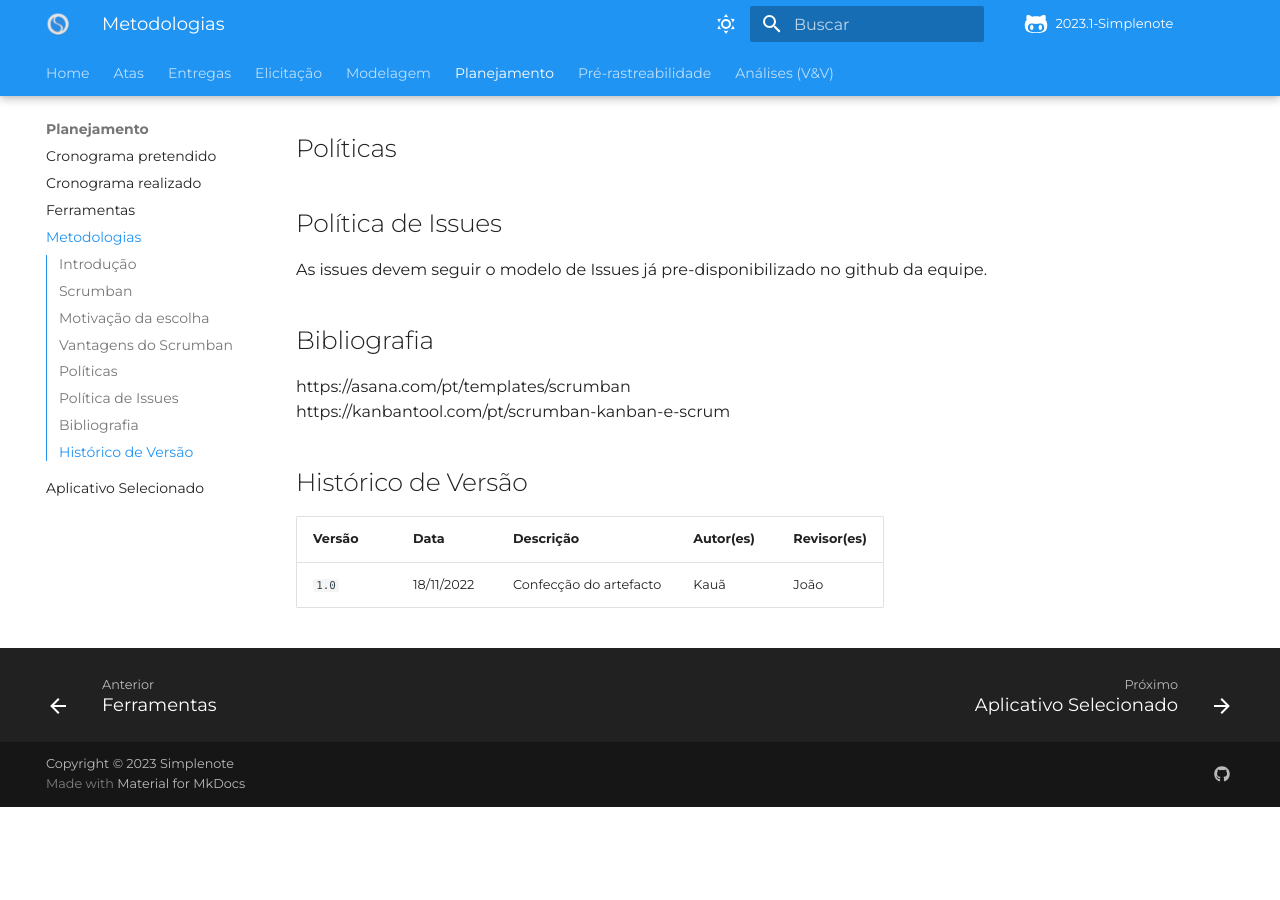
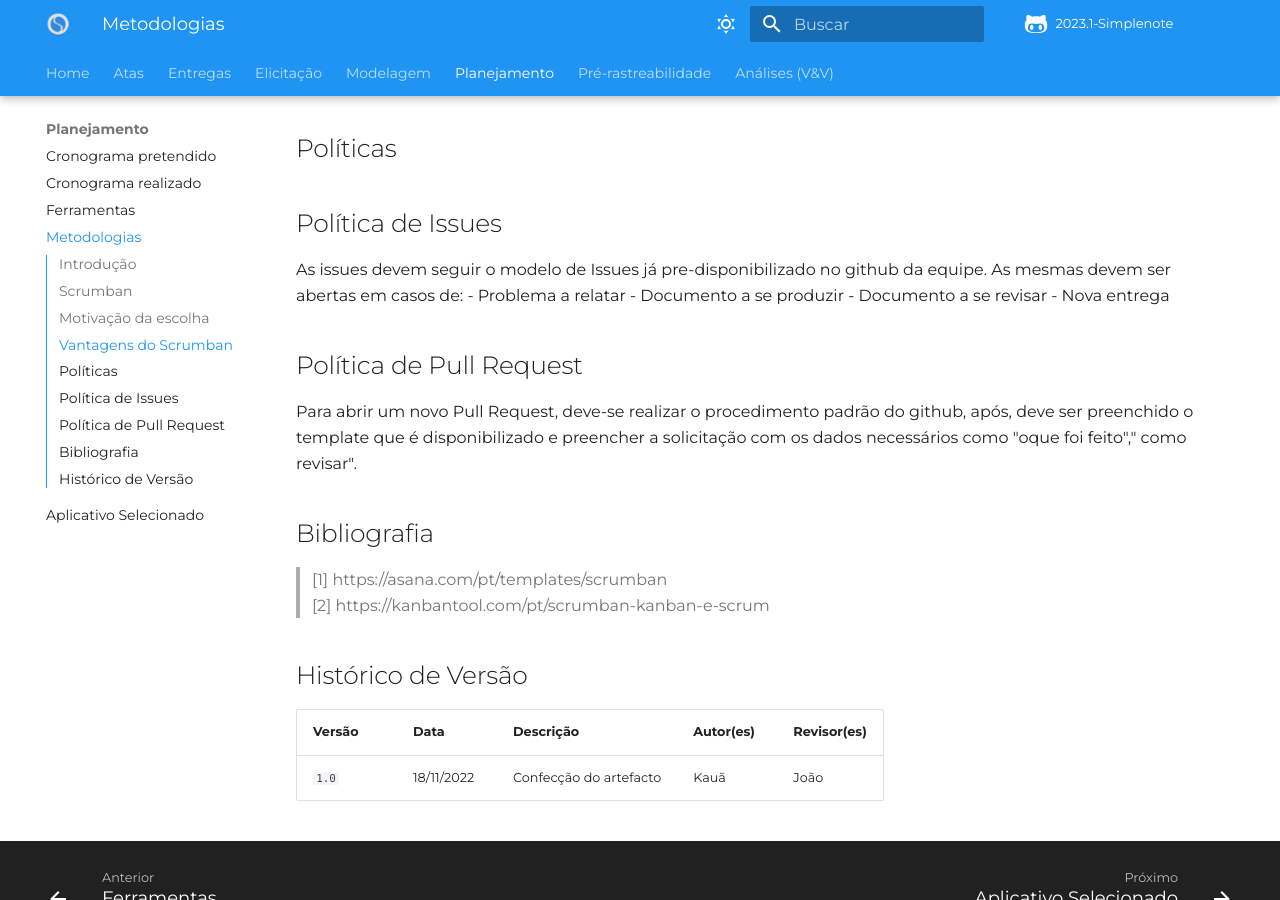
Before and after one commit to Requisitos-de-Software/2023.1-Simplenote, an MkDocs documentation site: the page built from docs/planejamento/metodologias.md, in a window 1280 px wide and 900 px high, scrolled down 1113 px. Built offline with MkDocs 1.6.1 and Material for MkDocs 9.7.7, drawn with Linux system fonts in a browser that asks for light colours; some web fonts are replaced; comment, search, counter and statistics services are not loaded; before the commit the page ends 1920 px from its top, so only the background shows below that.

Commit message:
Update metodologias.md

```diff
--- a/docs/planejamento/metodologias.md
+++ b/docs/planejamento/metodologias.md
@@ -27,12 +27,19 @@ Devido ao ambiente acadêmico, a disponibilidade da equipe e a experiência dos
 
 ## Política de Issues
 
-As issues devem seguir o modelo de Issues já pre-disponibilizado no github da equipe.
+As issues devem seguir o modelo de Issues já pre-disponibilizado no github da equipe. As mesmas devem ser abertas em casos de:
+- Problema a relatar
+- Documento a se produzir
+- Documento a se revisar
+- Nova entrega
+
+## Política de Pull Request
+Para abrir um novo Pull Request, deve-se realizar o procedimento padrão do github, após, deve ser preenchido o template que é disponibilizado e preencher a solicitação com os dados necessários como "oque foi feito"," como revisar".
 
 ## Bibliografia
 
-https://asana.com/pt/templates/scrumban </br>
-https://kanbantool.com/pt/scrumban-kanban-e-scrum
+> [1] https://asana.com/pt/templates/scrumban </br>
+> [2] https://kanbantool.com/pt/scrumban-kanban-e-scrum
 
 ## Histórico de Versão
 
```
